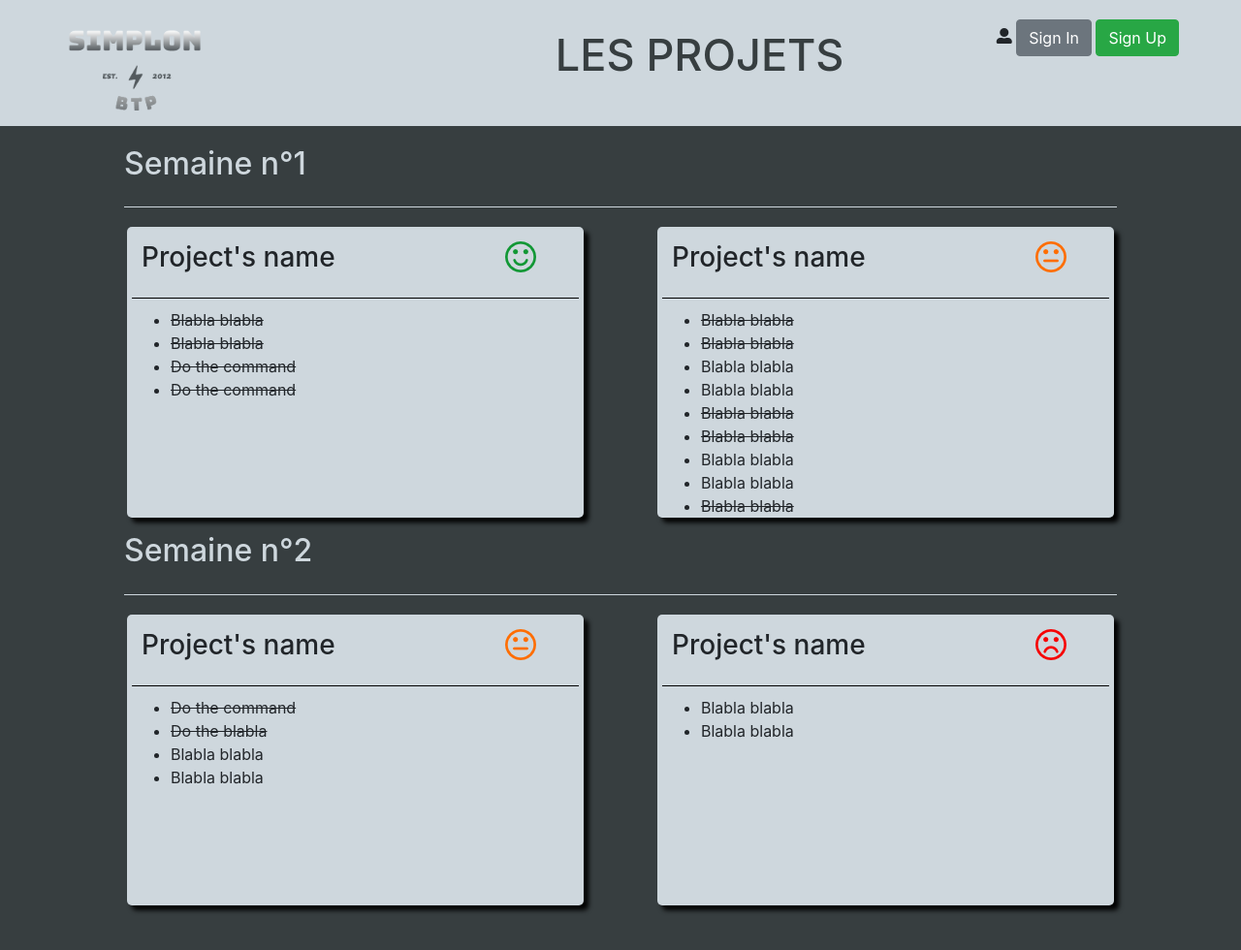
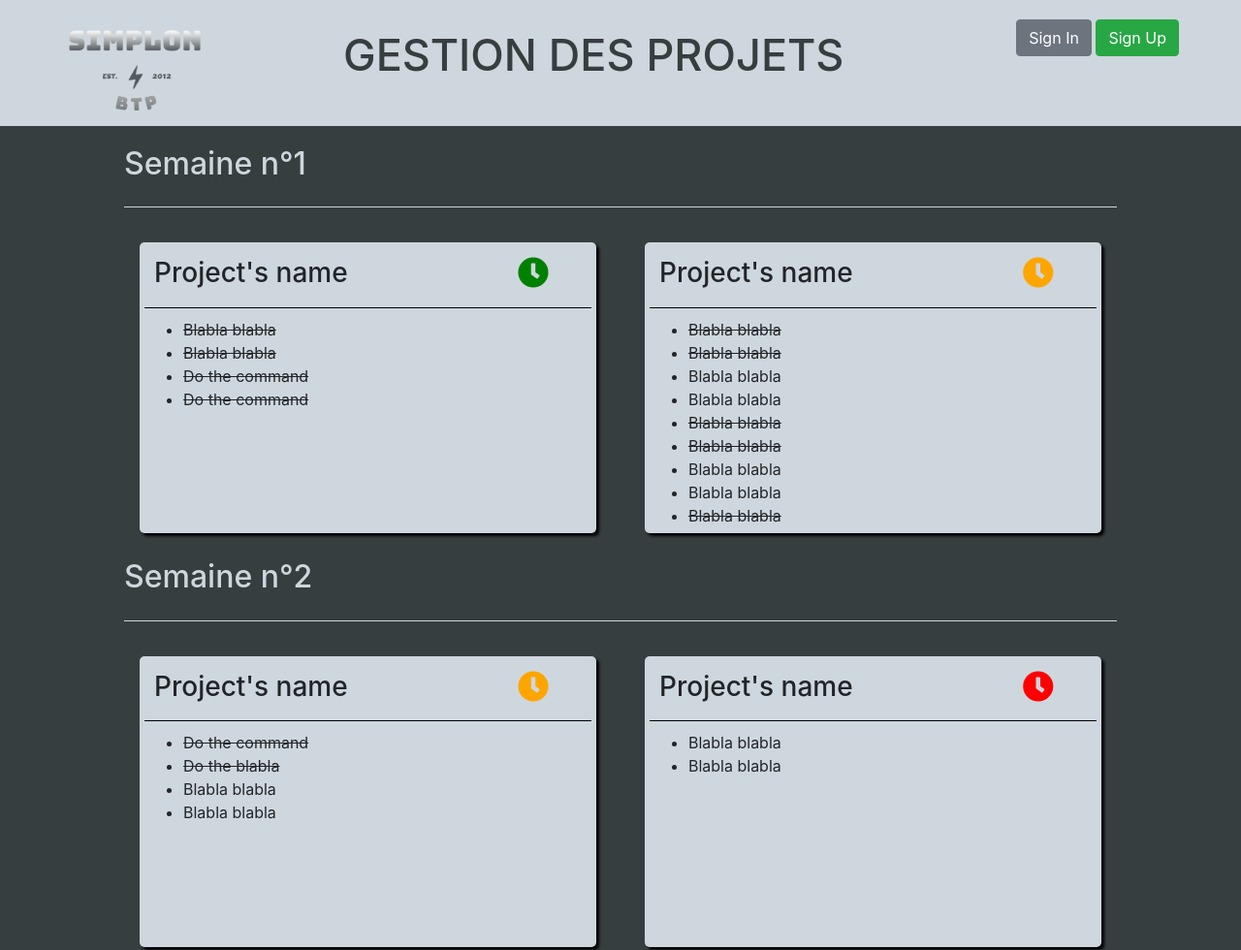
Before and after one commit to mbelacat/todolist, a plain HTML site: page index.html in a window 1280 px wide. Shown: the top 980 px of the page at 97% size. Before the commit the page ends 949 px from the top, so only its background shows below. Drawn offline with nearby package versions, Linux system fonts and the light colour scheme.

Commit message:
remove collaps

```diff
--- a/css/main.css
+++ b/css/main.css
@@ -129,14 +129,17 @@ h1 {
 #logo {
   height: 150px;
   width: 150px;
+}
 
+a.title-logo{
+  text-decoration: none;
 }
 
 header section{
   width: 70%;
 }
 a h1 {
-  text-decoration: none;
+
   display: inline-block;
 }
 .title-logo {
@@ -147,7 +150,7 @@ a h1 {
 
 
 
-/* title and logo */
+/* Sign */
 .button-sign {
   width: 30%;
   margin-top: 20px;
@@ -191,6 +194,8 @@ h2 {
   padding: 10px;
 }
 
+
+
 /* all aticles*/
 .all-articles {
   display: flex;
@@ -204,22 +209,32 @@ article {
   background-color: #ced7dd;
   border-radius: 5px;
   padding: 5px;
-  margin-bottom: 5px;
-  margin-left: 3px;
-  margin-right: 3px;
+  margin: 1em;
   height:300px;
   overflow: scroll;
-  box-shadow: 5px 5px 5px black;
+  box-shadow: 3px 3px 3px black;
 }
 
 h3{
   width: 85%;
 }
 
+.finished i{
+  color: green;
+}
+
+.in-progress i {
+  color: orange;
+}
+
+.important i {
+  color:red;
+}
+
 i{
   width: 15%;
+  font-size: 2em;
 }
-
 
 /*Task*/
 
--- a/index.html
+++ b/index.html
@@ -28,31 +28,26 @@
         <section>
           <a href="home" class="title-logo">
             <img src="img/simplonbtp.png" alt="logo-star" id="logo">
-            <h1>LES PROJETS</h1>
+            <h1>GESTION DES PROJETS</h1>
           </a>
         </section>
         <nav class="button-sign">
-          <i class="fas fa-user-alt"></i>
           <button type="button" class="btn btn-secondary">Sign In</button>
           <button type="button" class="btn btn-success">Sign Up</button>
         </nav>
     </div>
-
-
   </header>
 
 
 <!-- main skeleton for weeks and projects -->
   <main>
     <section class="section-article">
-
       <h2>Semaine n°1</h2>
-
       <div class="all-articles">
         <article class="article">
-          <div class="project-name">
-            <h3>Project's name</h3>
-            <p><img src="img/smile.png" alt="icon in progres"/></p>
+          <div class="finished project-name">
+            <h3 >Project's name</h3>
+            <i class="fas fa-clock" ></i>
           </div>
           <div class="tasks">
             <ul>
@@ -65,9 +60,9 @@
         </article>
 
         <article class="article">
-          <div class="project-name">
-            <h3>Project's name</h3>
-            <p><img src="img/meh-face-emoticon.png" alt="icon in progres"/></p>
+          <div class="in-progress project-name">
+            <h3 class="to-do">Project's name</h3>
+            <i class="fas fa-clock" ></i>
           </div>
           <div class="tasks">
             <ul>
@@ -89,16 +84,13 @@
       </div>
     </section>
 
-
     <section class="section-article">
-
       <h2>Semaine n°2</h2>
-
       <div class="all-articles">
         <article class="article">
-          <div class="project-name">
-            <h3>Project's name</h3>
-            <p><img src="img/meh-face-emoticon.png" alt="icon in progres"/></p>
+          <div class="in-progress project-name">
+            <h3 >Project's name</h3>
+            <i class="fas fa-clock" ></i>
           </div>
 
           <div class="tasks">
@@ -112,9 +104,9 @@
         </article>
 
         <article class="article">
-          <div class="project-name">
-            <h3>Project's name</h3>
-            <p><img src="img/frown1.png" alt="icon in progres"></p>
+          <div class="important project-name" >
+            <h3 >Project's name</h3>
+            <i class="fas fa-clock" ></i>
           </div>
 
           <div class="tasks">
```
